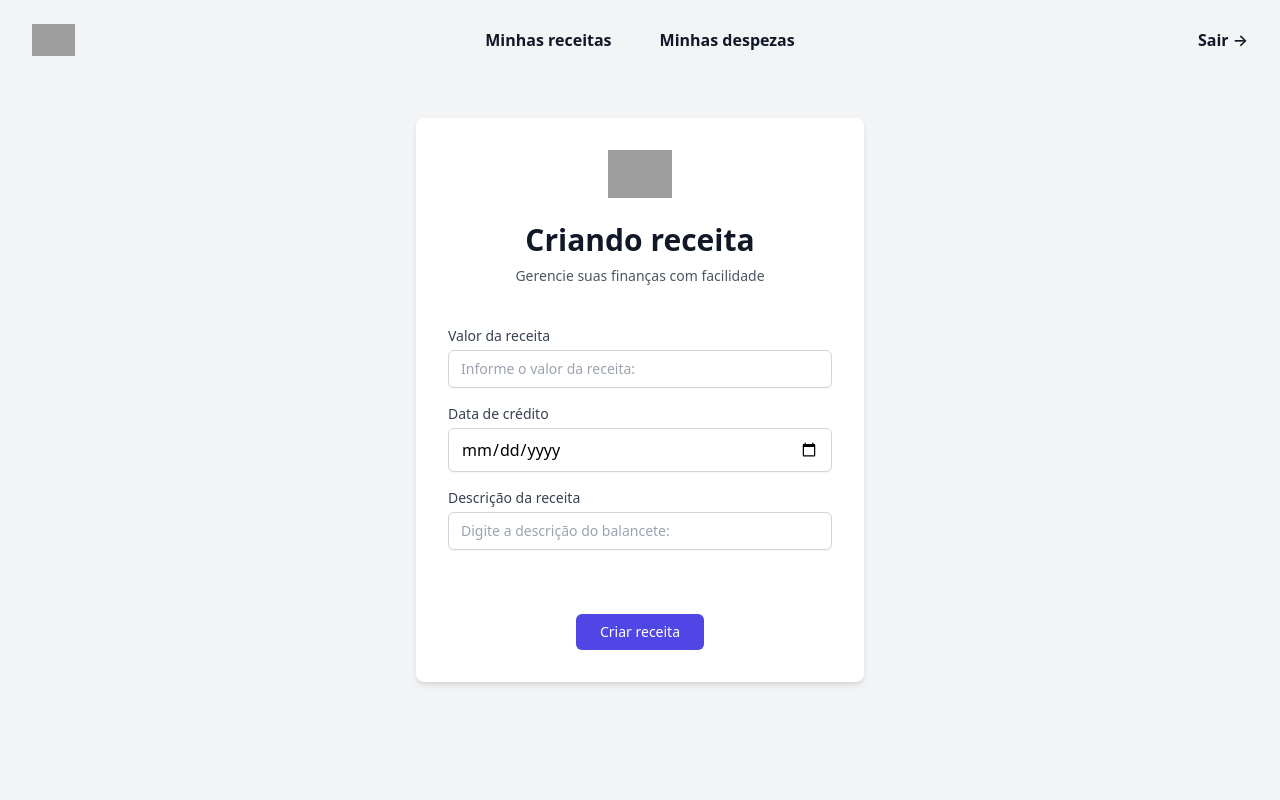
After one commit to gusttavokr/FinancasPessoais, a Django app: template projtrab/finançaPessoal/templates/receita.html in a window 1280 px wide. The commit adds this page. Run offline with Django 5.2, Linux system fonts and the light colour scheme; the template is opened without the code that fills it: values that come from a table or form of the project are taken from there, others are empty; data comes from the database, SQL or seed files in the repository; grey boxes are pictures that could not be loaded.

Commit message:
:sparkles: feat: Criação de receitas

```diff
--- a/projtrab/finançaPessoal/forms/formsLogin.py
+++ b/projtrab/finançaPessoal/forms/formsLogin.py
@@ -1,5 +1,4 @@
 from django import forms
-from datetime import date
 from django.core.exceptions import ValidationError
 
 class LoginForm(forms.Form):
@@ -15,7 +14,7 @@ class LoginForm(forms.Form):
     )
     password = forms.CharField(
         max_length=12,
-        widget=forms.TextInput(attrs={
+        widget=forms.PasswordInput(attrs={
             'placeholder': 'Digite a sua senha:',
             'class': "mt-1 block w-full rounded-md border border-gray-300 px-3 py-2 shadow-sm placeholder-gray-400 focus:border-indigo-500 focus:ring-indigo-500 sm:text-sm"
         }),
--- /dev/null
+++ b/projtrab/finançaPessoal/forms/formsReceita.py
@@ -0,0 +1,50 @@
+from django import forms
+from datetime import date
+from django.core.exceptions import ValidationError
+
+class ReceitaForm(forms.Form):
+    """Formulário para criação das receitas"""
+
+    valor = forms.FloatField(
+        widget=forms.NumberInput(attrs={
+            'placeholder': 'Informe o valor da receita:',
+            'class': 'input w-full rounded-md border border-gray-300 px-3 py-2 shadow-sm placeholder-gray-400 focus:border-indigo-500 focus:ring-indigo-500 sm:text-sm',
+        }),
+        label="Valor da receita"
+    )
+
+
+    dataCredito = forms.DateField(
+        widget=forms.DateInput(attrs={
+            'type': 'date',
+            'class': 'w-full rounded-md border border-gray-300 px-3 py-2 shadow-sm',
+        }),
+        label="Data de crédito"
+    )
+
+    descricao = forms.CharField(
+        required=False,
+        widget=forms.TextInput(attrs={
+            'class': 'input w-full rounded-md border border-gray-300 px-3 py-2 shadow-sm placeholder-gray-400 focus:border-indigo-500 focus:ring-indigo-500 sm:text-sm',
+            'placeholder': 'Digite a descrição do balancete:',
+        }),
+        label="Descrição da receita"
+    )
+
+    def clean(self):
+        cleaned_data = super().clean()
+        erros = {}
+
+        nome = cleaned_data.get('nome')
+        data_criacao = cleaned_data.get('data_criacao')
+
+        if nome and len(nome.strip()) < 3:
+            erros['nome'] = "O nome deve ter pelo menos 3 caracteres."
+
+        if data_criacao and data_criacao > date.today():
+            erros['data_criacao'] = "A data de criação não pode ser no futuro."
+
+        if erros:
+            raise ValidationError(erros)
+
+        return cleaned_data
--- a/projtrab/finançaPessoal/models.py
+++ b/projtrab/finançaPessoal/models.py
@@ -3,6 +3,7 @@ from django.contrib.auth.models import User
 from django.core.exceptions import ValidationError
 from django.utils import timezone
 from datetime import date, datetime
+from .utils import formatarData
 # Create your models here.
 
 # Usuários
@@ -100,7 +101,7 @@ class Balancete(models.Model):
 
 class Receita(models.Model):
     balancete = models.ForeignKey(Balancete, on_delete=models.CASCADE, related_name='receitas')
-    valor = models.DecimalField(max_digits=10, decimal_places=2)
+    valor = models.DecimalField(default=0, decimal_places = 2, max_digits=12)
     dataCredito = models.DateField(default=timezone.now)
     descricao = models.TextField(blank=True, null=True)
 
@@ -115,14 +116,9 @@ class Receita(models.Model):
         if (self.valor < 15):
             erros["valor"] = "O valor deve ser maior que 15"
 
-        if isinstance(self.dataCredito, str):
-            try:
-                data = datetime.strptime(self.dataCredito, "%Y-%m-%d").date()
-            except ValueError:
-                erros['dataCredito'] = "Formato de data de crédito inválido. Use AAAA-MM-DD."
-                data = None
-        else:
-            data = self.dataCredito
+        data_formatada = formatarData(self.dataCredito)
+        if not data_formatada:
+            erros['dataCredito'] = "Formato de data de crédito inválido. Use AAAA-MM-DD."
 
         if erros:
             raise ValidationError(erros)
--- a/projtrab/finançaPessoal/services/service_usuario.py
+++ b/projtrab/finançaPessoal/services/service_usuario.py
@@ -8,12 +8,12 @@ class ServiceUsuario():
         try:
             usuario = Usuario.objects.get(cpf=cpf)
         except ObjectDoesNotExist:
-            print("Usuário não encontrado")
+            # print("Usuário não encontrado")
             return None
 
         if check_password(password, usuario.password):
-            print("Senha correta")
+            # print("Senha correta")
             return {"usuario": usuario}
         else:
-            print("Senha incorreta")
+            # print("Senha incorreta")
             return None
--- a/projtrab/finançaPessoal/templates/base.html
+++ b/projtrab/finançaPessoal/templates/base.html
@@ -37,7 +37,7 @@
                     <a href="#" class="text-sm/6 font-semibold text-gray-900 hover:underline decoration-1">Minhas despezas</a>
                 </div>
                 <div class="hidden lg:flex lg:flex-1 lg:justify-end">
-                    <a href="#" class="text-sm/6 font-semibold text-gray-900">Sair <span
+                    <a href="{% url 'sair' %}" class="text-sm/6 font-semibold text-gray-900">Sair <span
                             aria-hidden="true">&rarr;</span></a>
                 </div>
             </nav>
--- /dev/null
+++ b/projtrab/finançaPessoal/templates/receita.html
@@ -0,0 +1,60 @@
+{% extends 'base.html' %}
+
+{% block title %}
+Criar receita
+{% endblock %}
+
+{% block content %}
+<!-- Include this script tag or install `@tailwindplus/elements` via npm: -->
+<!-- <script src="https://cdn.jsdelivr.net/npm/@tailwindplus/elements@1" type="module"></script> -->
+<div class="bg-gray-100">
+    <div class="flex items-center justify-center min-h-screen">
+        <div class="w-full max-w-md p-8 space-y-6 bg-white rounded-lg shadow-md">
+            <div class="text-center">
+                <img src="https://tailwindcss.com/plus-assets/img/logos/mark.svg?color=indigo&shade=600" alt="Logo"
+                    class="mx-auto h-12 w-auto">
+                <h2 class="mt-6 text-3xl font-bold text-gray-900">Criando receita</h2>
+                <p class="mt-2 text-sm text-gray-600">Gerencie suas finanças com facilidade</p>
+            </div>
+
+            <form class="space-y-4 overflow-y-auto" method="post" action="{% url 'criarReceita' pk=balancete.id %}">
+                {% csrf_token %}
+
+                <div class="mt-2">
+                    <label for="{{ form.valor.id_for_label }}" class="block text-sm font-medium text-gray-700">
+                        {{ form.valor.label }}
+                    </label>
+                    <div class="mt-1">
+                        {{ form.valor }}
+                    </div>
+                </div>
+                <div class="mt-2">
+                    <label for="{{ form.dataCredito.id_for_label }}" class="block text-sm font-medium text-gray-700">
+                        {{ form.dataCredito.label }}
+                    </label>
+                    <div class="mt-1">
+                        {{ form.dataCredito }}
+                    </div>
+                </div>
+                <div class="mt-2">
+                    <label for="{{ form.descricao.id_for_label }}" class="block text-sm font-medium text-gray-700">
+                        {{ form.descricao.label }}
+                    </label>
+                    <div class="mt-1">
+                        {{ form.descricao }}
+                    </div>
+                </div>
+
+                <div class="flex justify-center">
+                  <button type="submit"
+                    class="mt-12 rounded-md bg-indigo-600 px-6 py-2 text-sm font-medium text-white shadow-sm hover:bg-indigo-700 focus:outline-none focus:ring-2 focus:ring-indigo-500 focus:ring-offset-2">
+                    Criar receita
+                  </button>
+                </div>
+
+            </form>
+
+        </div>
+    </div>
+</div>
+{% endblock %}
--- a/projtrab/finançaPessoal/templates/verBalancete.html
+++ b/projtrab/finançaPessoal/templates/verBalancete.html
@@ -10,7 +10,7 @@
         <div class="w-full p-8 bg-white rounded-lg shadow-md flex flex-col mt-10" style="height: 75vh;">
 
             <div class="flex justify-end">
-                <a href="#"
+                <a href="{% url 'criarReceita' balancete.id %}"
                     class="inline-flex items-center justify-center gap-2 rounded-lg bg-indigo-600 px-5 py-2.5 text-sm font-semibold text-white shadow-sm transition-all hover:bg-indigo-500 hover:shadow-md focus:outline-none focus:ring-2 focus:ring-indigo-500 focus:ring-offset-2 z-10">
 
                     <svg class="w-4 h-4" fill="none" stroke="currentColor" stroke-width="2" viewBox="0 0 24 24"
--- a/projtrab/finançaPessoal/urls.py
+++ b/projtrab/finançaPessoal/urls.py
@@ -1,15 +1,23 @@
 from django.contrib import admin
 from django.urls import path, include
 from .views.viewsBalancete import (
-    Index, verBalancete, criarBalancete
+    Index, verBalancete, criarBalancete,
 )
 from .views.viewsUsuario import(
-    LoginView
+    LoginView, LogoutView
+)
+from .views.viewsReceita import (
+    criarReceita
 )
 
 urlpatterns = [
     path("", LoginView.as_view(), name="login"),
-    path("paginaInicial", Index.as_view(), name="index"),
+    path("paginaInicial/", Index.as_view(), name="index"),
+
     path("balancete/<int:pk>/", verBalancete.as_view(), name="verBalancete"),
     path("balancete/criar/", criarBalancete.as_view(), name="criarBalancete"),
+    path("balancete/<int:pk>/nova-receita/", criarReceita.as_view(), name="criarReceita"),
+
+
+    path("sair/", LogoutView.as_view(), name="sair")
 ]
--- a/projtrab/finançaPessoal/views/VAR.py
+++ /dev/null
@@ -1 +0,0 @@
-USER_ID = 2
```
Also changed, not shown: projtrab/finançaPessoal/services/service_receita.py (added, +22 -0 lines), projtrab/finançaPessoal/utils.py (added, +9 -0 lines), projtrab/finançaPessoal/views/viewsBalancete.py (+10 -4 lines), projtrab/finançaPessoal/views/viewsReceita.py (added, +33 -0 lines), projtrab/finançaPessoal/views/viewsUsuario.py (+10 -3 lines).
